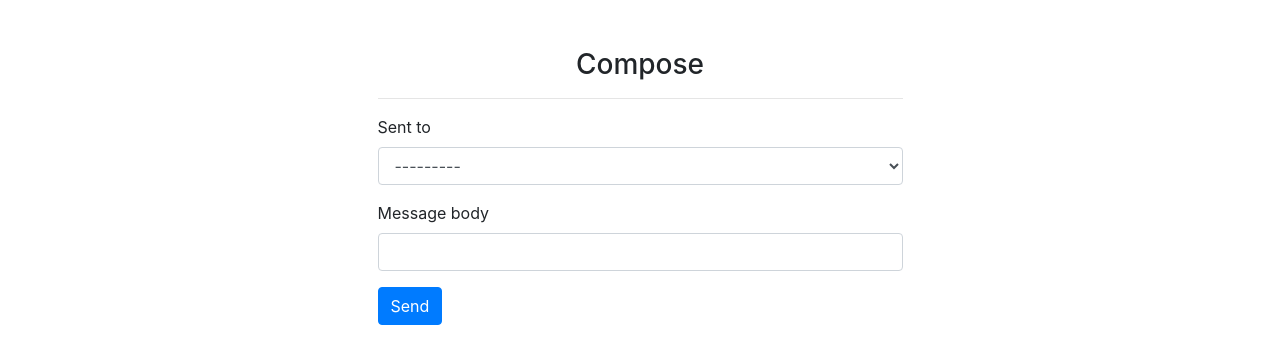
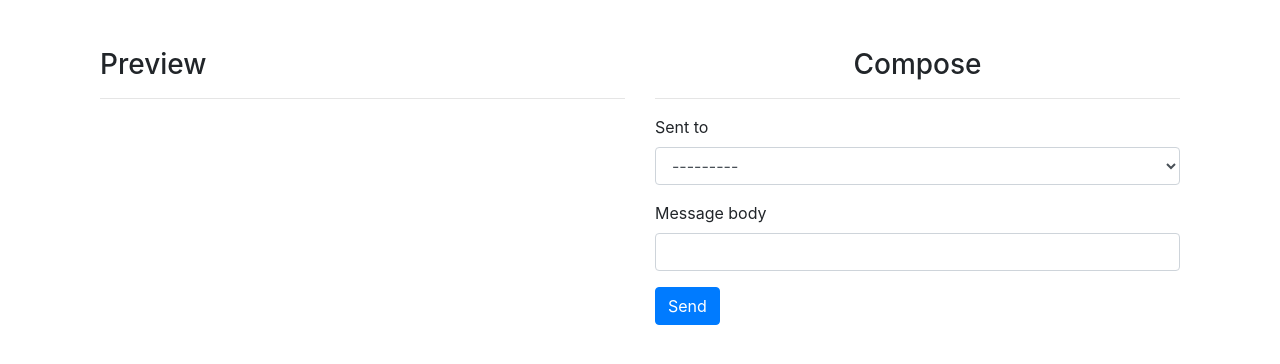
Before and after one commit to ashcode0605/messageClone, a Django app: page /user/create_message/ in a window 1280 px wide. Shown: the part 60-424 px from the top of the page. Run offline with Django 3.2, Linux system fonts and the light colour scheme; a user stored in the database is signed in; data comes from the database, SQL or seed files in the repository; both versions use the stored data as it was after the commit; some libraries are stand-ins or nearby versions.

Commit message:
Preview Section Updated

```diff
--- a/messageApp/forms.py
+++ b/messageApp/forms.py
@@ -16,7 +16,7 @@
         fields = ['profile_pic']
 
 class MessageForm(ModelForm):
-    message_body = forms.CharField(widget=PagedownWidget)
+    message_body = forms.CharField(widget=PagedownWidget(show_preview=False))
     class Meta:
         model = Message
         fields = ['sent_to','message_body']
--- a/templates/base.html
+++ b/templates/base.html
@@ -50,6 +50,7 @@
   <script src="https://code.jquery.com/jquery-3.2.1.slim.min.js" integrity="sha384-KJ3o2DKtIkvYIK3UENzmM7KCkRr/rE9/Qpg6aAZGJwFDMVNA/GpGFF93hXpG5KkN" crossorigin="anonymous"></script>
   <script src="https://cdnjs.cloudflare.com/ajax/libs/popper.js/1.12.9/umd/popper.min.js" integrity="sha384-ApNbgh9B+Y1QKtv3Rn7W3mgPxhU9K/ScQsAP7hUibX39j7fakFPskvXusvfa0b4Q" crossorigin="anonymous"></script>
   <script src="https://maxcdn.bootstrapcdn.com/bootstrap/4.0.0/js/bootstrap.min.js" integrity="sha384-JZR6Spejh4U02d8jOt6vLEHfe/JQGiRRSQQxSfFWpi1MquVdAyjUar5+76PVCmYl" crossorigin="anonymous"></script>
+  <script src="https://cdnjs.cloudflare.com/ajax/libs/marked/0.3.17/marked.min.js" charset="utf-8"></script>
   {% block extra_script %}  {% endblock %}
 
 </body>
--- a/templates/messageApp/message_form.html
+++ b/templates/messageApp/message_form.html
@@ -8,11 +8,32 @@
   {{form.media}}
 {% endblock %}
 
+{% block extra_script %}
+  <script type="text/javascript">
+
+    $("#id_message_body").keyup(function() {
+      var marked_content = marked($(this).val());
+      $("#preview-content").html(marked_content);
+      $("#preview-content img").each(function() {
+        $(this).addClass("img-fluid")
+      })
+    });
+
+  </script>
+{% endblock %}
+
 {% block body_block %}
 
 <div class="container">
     <div class="row">
-      <div class="col-sm-6 offset-sm-3 mt-5">
+      <div class="col-sm-6 mt-5">
+        <h3>Preview</h3>
+        <hr>
+        <div id="preview-content">
+
+        </div>
+      </div>
+      <div class="col-sm-6 mt-5">
 
         <h3 class="text-center">Compose</h3>
         <hr>
```
Also changed, not shown: db.sqlite3.
